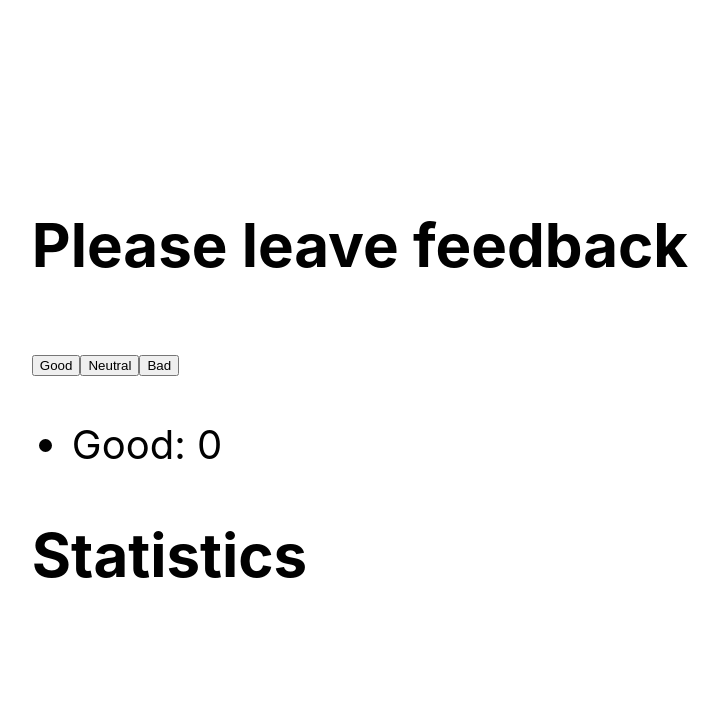
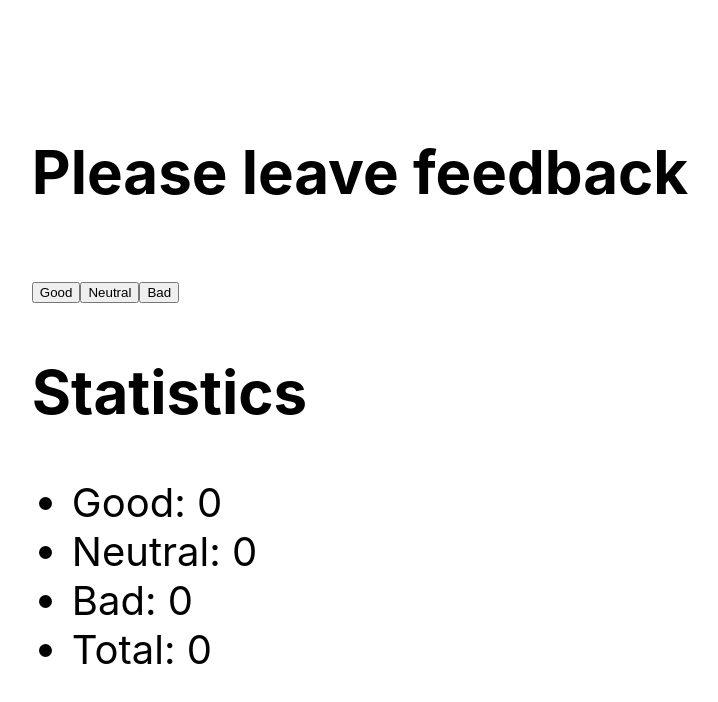
Before and after one commit to OlexaGit/goit-react-hw-02-feedback, a React (Create React App) app: page / in a window 1280 px wide. Shown: the top 702 px of the page, without its empty margins (280-998 px from the left). Built offline with nearby package versions, Linux system fonts and the light colour scheme.

Commit message:
statistics

```diff
--- a/src/components/App.jsx
+++ b/src/components/App.jsx
@@ -1,16 +1,50 @@
 import React, { Component } from 'react';
+import PropTypes from 'prop-types';
 import Section from './Section/Section';
+import Statistics from './Statistics/Statistics';
+// import FeedbackOptions from './Feedback/Feedback';
 
 export class App extends Component {
-  // state = {
-  //   good: 0,
-  //   neutral: 0,
-  //   bad: 0,
-  // };
+  static propTypes = {
+    good: PropTypes.number.isRequired,
+    neutral: PropTypes.number.isRequired,
+    bad: PropTypes.number.isRequired,
+  };
+  state = {
+    good: 0,
+    neutral: 0,
+    bad: 0,
+  };
+
+  onLeaveFeedbackGood = () => {
+    this.setState(prevState => ({ good: prevState.good + 1 }));
+  };
+  onLeaveFeedbackNeutral = () => {
+    this.setState(prevState => ({ neutral: prevState.neutral + 1 }));
+  };
+  onLeaveFeedbackBad = () => {
+    this.setState(prevState => ({ bad: prevState.bad + 1 }));
+  };
+  totalFeedback = () => {
+    return Object.values(this.state).reduce((previousValue, number) => {
+      return previousValue + number;
+    }, 0);
+    // console.log(values);
+  };
   render() {
     return (
       <div>
         <Section title="" />
+        <button onClick={this.onLeaveFeedbackGood}>Good</button>
+        <button onClick={this.onLeaveFeedbackNeutral}>Neutral</button>
+        <button onClick={this.onLeaveFeedbackBad}>Bad</button>
+        <h2>Statistics</h2>
+        <Statistics
+          good={this.state.good}
+          neutral={this.state.neutral}
+          bad={this.state.bad}
+          total={this.totalFeedback()}
+        />
       </div>
     );
   }
--- a/src/components/Feedback/Feedback.js
+++ b/src/components/Feedback/Feedback.js
@@ -1,29 +1,24 @@
 import React, { Component } from 'react';
-import Statistics from 'components/Statistics/Statistics';
-import PropTypes from 'prop-types';
+// import Statistics from 'components/Statistics/Statistics';
+// import PropTypes from 'prop-types';
 // import css from './Feedback.module.css';
 
 class FeedbackOptions extends Component {
-  static propTypes = {
-    good: PropTypes.number.isRequired,
-    neutral: PropTypes.number.isRequired,
-    bad: PropTypes.number.isRequired,
-  };
-  state = {
-    good: 0,
-    neutral: 0,
-    bad: 0,
-  };
+  // static propTypes = {
+  //   good: PropTypes.number.isRequired,
+  //   neutral: PropTypes.number.isRequired,
+  //   bad: PropTypes.number.isRequired,
+  // };
+  // state = {
+  //   good: 0,
+  //   neutral: 0,
+  //   bad: 0,
+  // };
   onLeaveFeedbackGood = () => {
-    // const { target } = event;
-    // console.log(target);
     this.setState(prevState => ({ good: prevState.good + 1 }));
     console.log(this.state.good);
   };
   onLeaveFeedbackNeutral = () => {
-    // const { target } = event;
-    // console.log(target);
-    console.log(this.state.neutral);
     this.setState({
       neutral: this.state.neutral + 1,
     });
@@ -37,14 +32,7 @@ class FeedbackOptions extends Component {
     });
   };
   render() {
-    return (
-      <div>
-        <button onClick={this.onLeaveFeedbackGood}>Good</button>
-        <button onClick={this.onLeaveFeedbackNeutral}>Neutral</button>
-        <button onClick={this.onLeaveFeedbackBad}>Bad</button>
-        <Statistics good={this.state.good} />
-      </div>
-    );
+    return <div></div>;
   }
 }
 export default FeedbackOptions;
--- a/src/components/Section/Section.js
+++ b/src/components/Section/Section.js
@@ -7,7 +7,6 @@ class Section extends Component {
       <div>
         <h2>Please leave feedback</h2>
         <FeedbackOptions />
-        <h2>Statistics</h2>
       </div>
     );
   }
--- a/src/components/Statistics/Statistics.js
+++ b/src/components/Statistics/Statistics.js
@@ -1,11 +1,13 @@
 import React from 'react';
 
-const Statistics = ({ good }) => {
-  // console.log('ghbdt');
-
+const Statistics = ({ good, neutral, bad, total }) => {
+  console.log(total);
   return (
     <ul>
       <li>Good: {good}</li>
+      <li>Neutral: {neutral}</li>
+      <li>Bad: {bad}</li>
+      <li>Total: {total}</li>
     </ul>
   );
 };
```
